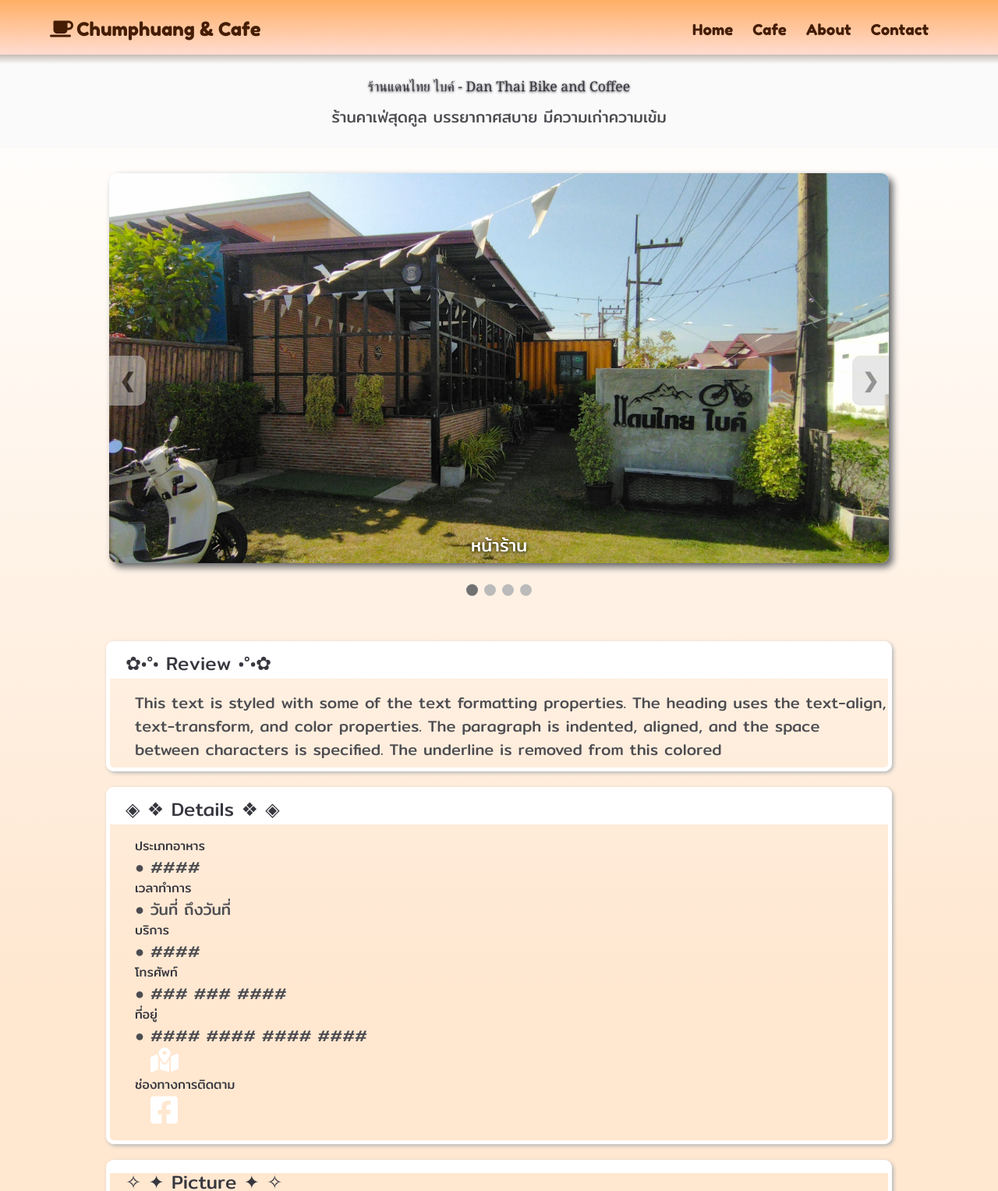
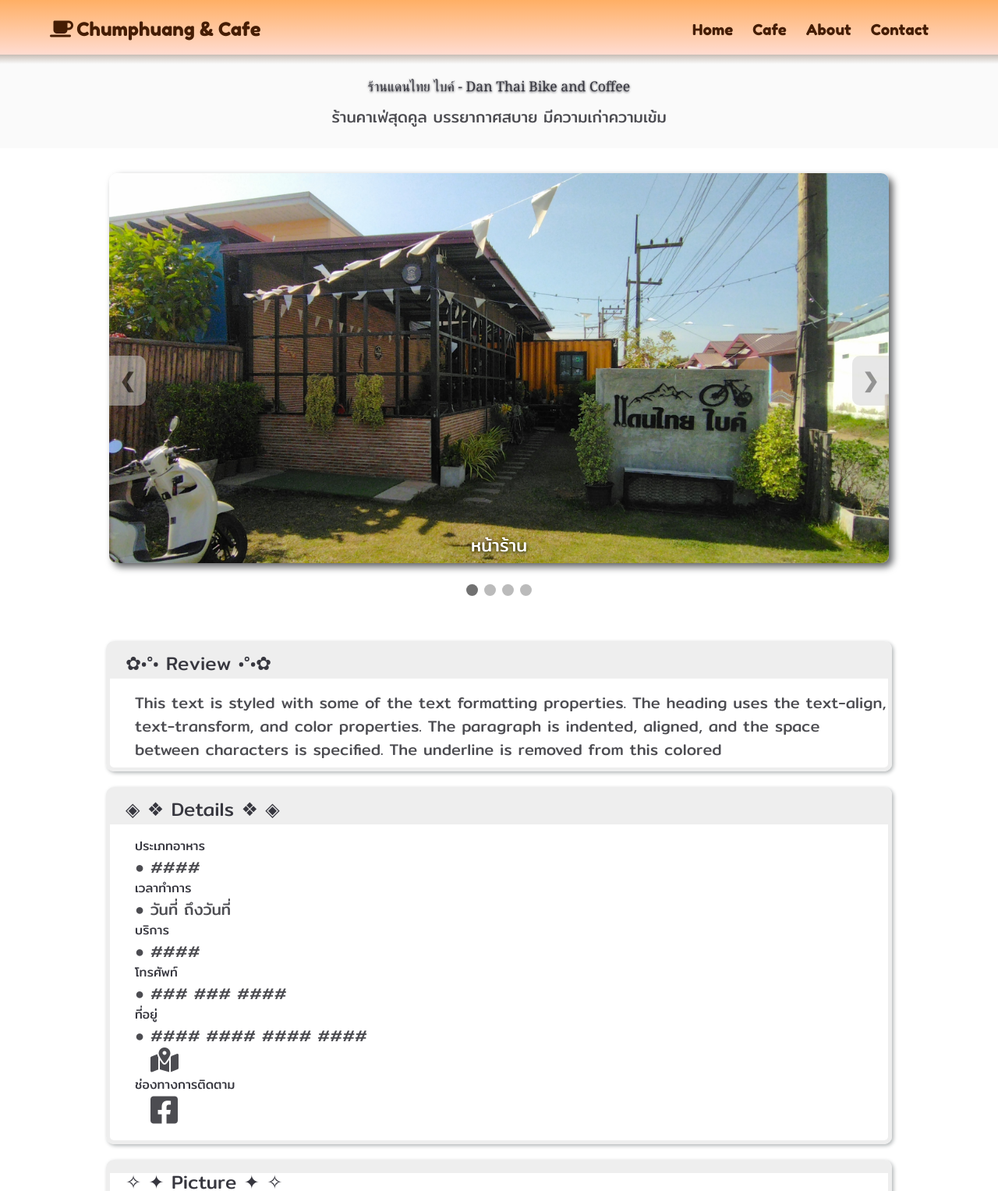
Before and after one commit to akaikori74/graduation-project, a PHP site: page /x-Danthai.html in a window 1280 px wide. Shown: the top 1527 px of the page at 78% size. Run offline with PHP 8.4, Linux system fonts and the light colour scheme; some libraries are stand-ins or nearby versions; some web fonts are replaced.

Commit message:
add data

```diff
--- a/About.html
+++ b/About.html
@@ -75,7 +75,7 @@
             from this colored
         </div>
         <div class="img">
-          <img src="รูป/246029320_885758288993155_4319191791341637781_n.jpg" class="about-img">
+          <img src="รูป/IMG_20230213_114047.jpg" class="about-img">
         </div>
         <div class="text">
           <h1>About Project</h1>
@@ -86,7 +86,7 @@
             colored
         </div>
         <div class="img">
-          <img src="รูป/246029320_885758288993155_4319191791341637781_n.jpg" class="about-img">
+          <img src="รูป/Picture1.png" class="about-img">
         </div>
         <div class="text">
           <h1>About Website</h1>
--- a/y-cafe-page.css
+++ b/y-cafe-page.css
@@ -15,8 +15,9 @@
 
 body {
     background-color: #ffdec1;
-    background: rgb(255, 231, 208);
-    background: linear-gradient(0deg, rgba(255, 231, 208, 1) 52%, rgba(255, 255, 255, 1) 96%);
+    background-color: #ffffff;
+   /* background: rgb(255, 231, 208);
+    background: linear-gradient(0deg, rgba(255, 231, 208, 1) 52%, rgba(255, 255, 255, 1) 96%);*/
     /*background: linear-gradient(45deg, rgba(255,206,160,1) 0%, rgba(255,255,255,1) 50%, rgba(255,206,160,1) 100%);*/
     /*background: linear-gradient(to bottom, #ffffff 40%, #dfa95e 100%)*/
 }
@@ -265,7 +266,7 @@ nav ul li {
     padding-bottom: 0.5rem;
     padding-left: 2rem;
     width: 63rem;
-    border: 5px solid white;
+    border: 5px solid #eee;
     border-radius: 10px;
     margin-bottom: 20px;
     box-shadow: 2px 2px 5px #b1b5b6;
@@ -281,7 +282,7 @@ nav ul li {
     padding-bottom: 1rem;
     padding-left: 2rem;
     width: 63rem;
-    border: 5px solid white;
+    border: 5px solid #eee;
     border-radius: 10px;
     margin-bottom: 20px;
     box-shadow: 2px 2px 5px #b1b5b6;
@@ -295,13 +296,13 @@ nav ul li {
 }
 
 .icon {
-    color: #ffffff;
+    color: #4c4c51;
     font-size: 2rem;
     transition: 0.5s;
 }
 
 .icon-2 {
-    color: #ffffff;
+    color: #4c4c51;
     font-size: 2.5rem;
     transition: 0.5s;
 }
@@ -312,7 +313,7 @@ nav ul li {
     margin-left: -2rem;
     color: #37373f;
     font-size: 1.5rem;
-    background-color: #ffffff;
+    background-color: #eee;;
     padding-top: 5px;
     padding-bottom: 2px;
     padding-left: 20px;
@@ -341,7 +342,7 @@ p {
     padding-top: 1.2rem;
     padding-bottom: 0.5rem;
     width: 63rem;
-    border: 5px solid white;
+    border: 5px solid #eee;
     border-radius: 10px;
     margin-bottom: 20px;
     box-shadow: 2px 2px 5px #b1b5b6;
@@ -354,7 +355,7 @@ p {
     margin-bottom: 1rem;
     color: #37373f;
     font-size: 1.5rem;
-    background-color: #ffffff;
+    background-color: #eee;
     padding-top: 5px;
     padding-bottom: 2px;
     padding-left: 20px;
```
Also changed, not shown: cafe.html (+21 -0 lines), รูป/IMG_20230213_114047.jpg (added), รูป/Picture1.png (added).
